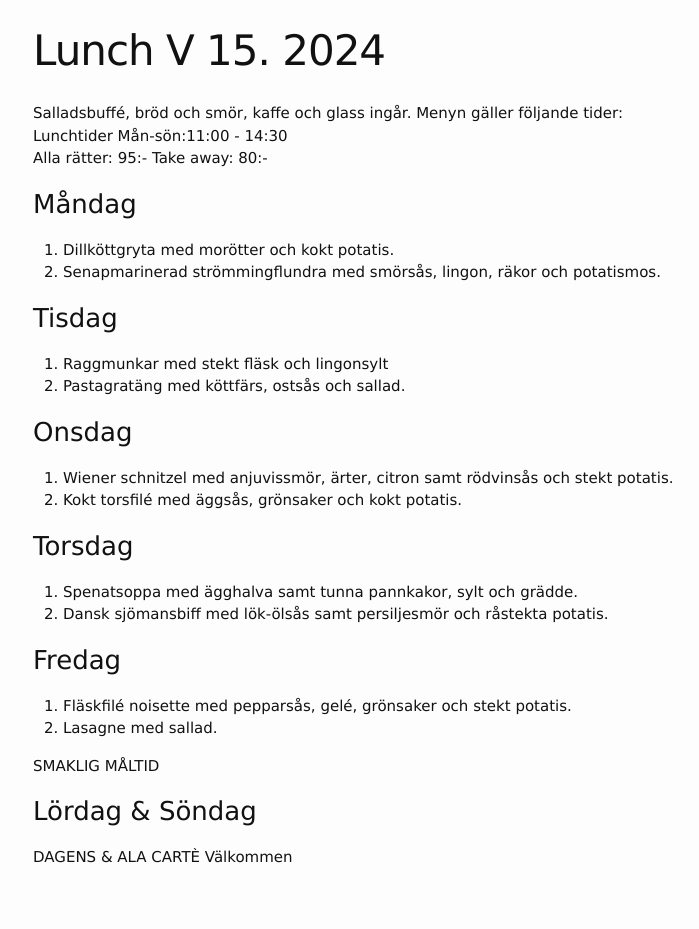
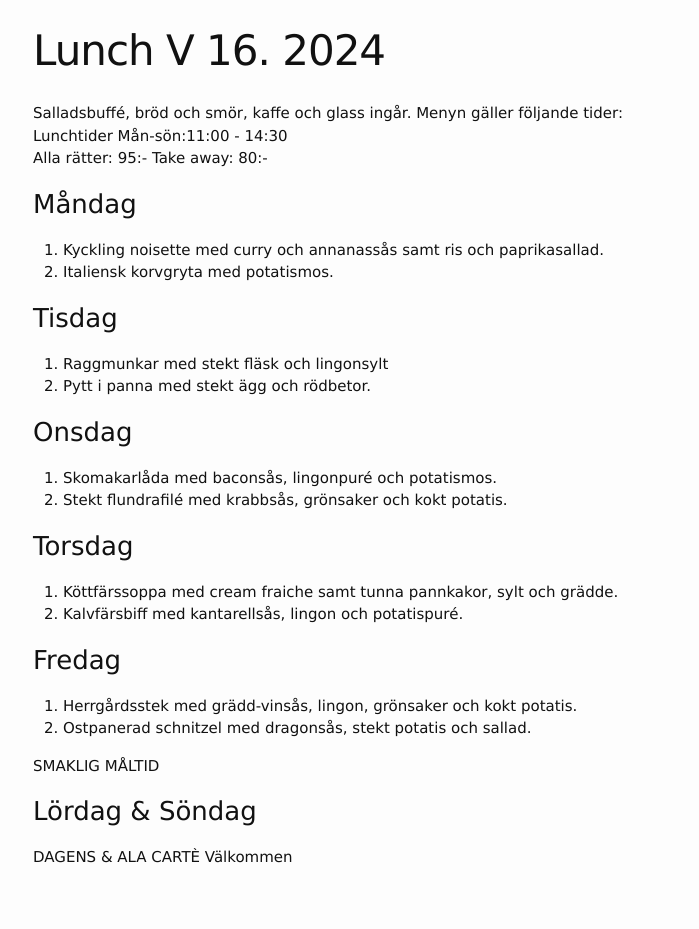
Before and after one commit to FarInn62/farinn62.github.io, a Jekyll site: the page built from lunch.md, in a window 1280 px wide. Shown: the whole page, without its empty margins (237-936 px from the left). Built offline with Jekyll 4.4.1, drawn with Linux system fonts in a browser that asks for light colours.

Commit message:
Update lunch.md

```diff
--- a/lunch.md
+++ b/lunch.md
@@ -1,6 +1,6 @@
 ---
 layout: foodmenu
-title: Lunch V 15. 2024
+title: Lunch V 16. 2024
 permalink: /lunch/
 published: true
 ---
@@ -11,28 +11,28 @@ Alla rätter: 95:- Take away: 80:-
 
 ### Måndag
 
-1. Dillköttgryta med morötter och kokt potatis.
-2. Senapmarinerad strömmingflundra med smörsås, lingon, räkor och potatismos.
+1. Kyckling noisette med curry och annanassås samt ris och paprikasallad.
+2. Italiensk korvgryta med potatismos.
 
 ### Tisdag
 
 1. Raggmunkar med stekt fläsk och lingonsylt
-2. Pastagratäng med köttfärs, ostsås och sallad.
+2. Pytt i panna med stekt ägg och rödbetor.
 
 ### Onsdag
 
-1. Wiener schnitzel med anjuvissmör, ärter, citron samt rödvinsås och stekt potatis.
-2. Kokt torsfilé med äggsås, grönsaker och kokt potatis.
+1. Skomakarlåda med baconsås, lingonpuré och potatismos.
+2. Stekt flundrafilé med krabbsås, grönsaker och kokt potatis.
 
 ### Torsdag
 
-1. Spenatsoppa med ägghalva samt tunna pannkakor, sylt och grädde.
-2. Dansk sjömansbiff med lök-ölsås samt persiljesmör och råstekta potatis.
+1. Köttfärssoppa med cream fraiche samt tunna pannkakor, sylt och grädde.
+2. Kalvfärsbiff med kantarellsås, lingon och potatispuré.
 
 ### Fredag
 
-1. Fläskfilé noisette med pepparsås, gelé, grönsaker och stekt potatis.
-2. Lasagne med sallad.
+1. Herrgårdsstek med grädd-vinsås, lingon, grönsaker och kokt potatis.
+2. Ostpanerad schnitzel med dragonsås, stekt potatis och sallad.
 
 SMAKLIG MÅLTID
 ### Lördag & Söndag
```
